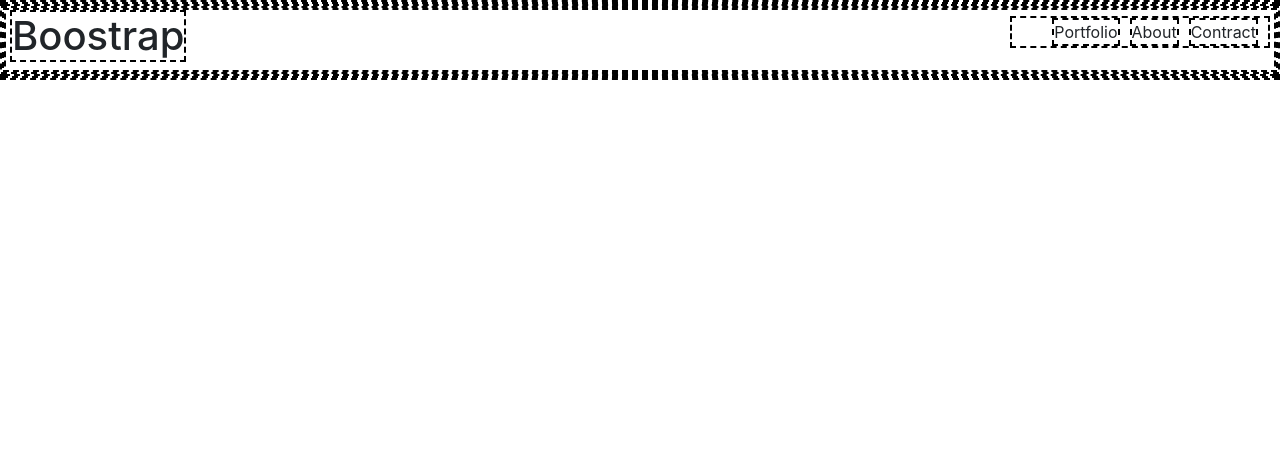
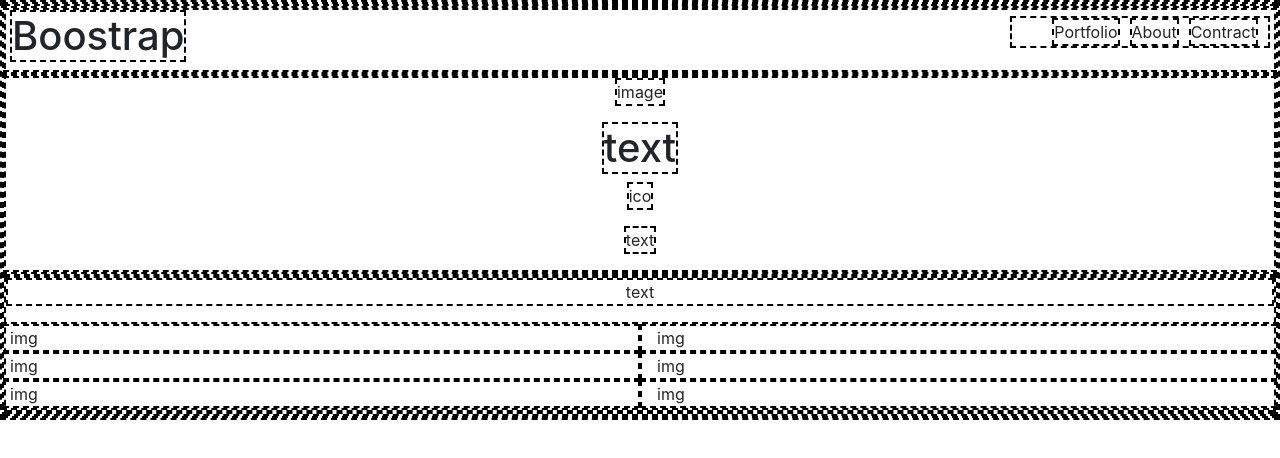
Before and after one commit to GulliWeb/html-css-bootstrap-freelancer, a plain HTML site: page index.html in a window 1280 px wide. Drawn offline with nearby package versions, Linux system fonts and the light colour scheme.

Commit message:
skeleton structure img section

```diff
--- a/index.html
+++ b/index.html
@@ -22,6 +22,33 @@
                 </ul>
             </div>
         </div>
+        <div class="row">
+            <div class="col d-flex flex-column justify-content-center align-items-center">
+               <p>image</p>
+               <h1>text</h1>
+               <p>ico</p>
+               <p>text</p>
+            </div>
+        </div>
     </header>
+
+    <!-- Main content -->
+     <main>
+        <!-- Section img-->
+        <p class="d-flex justify-content-center">text</p>
+        <div class="row d-flex ">
+            <div class="col-6">img</div>
+            <div class="col-6">img</div>
+            <div class="col-6">img</div>
+            <div class="col-6">img</div>
+            <div class="col-6">img</div>
+            <div class="col-6">img</div>
+        </div>
+
+        <!-- About section -->
+         <section id="about">
+
+         </section>
+     </main>
 </body>
 </html>
```
